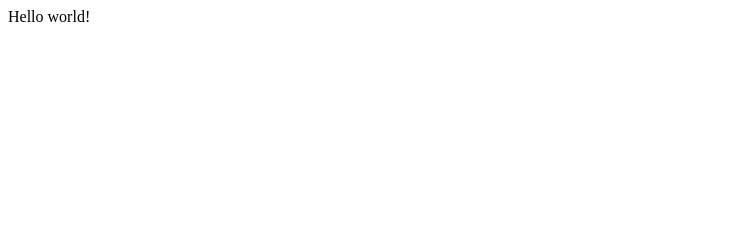
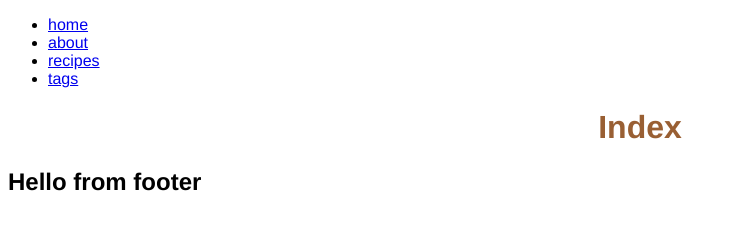
Before and after one commit to PhilipSanM/CodingDuck_Rubberducking, a Gatsby site in the folder Gatsby/recipes/: page / in a window 1280 px wide. Shown: the whole page, without its empty margins (0-735 px from the left). Built offline with nearby package versions, Linux system fonts and the light colour scheme; Gatsby itself is replaced by a stand-in of ours.

Commit message:
Gatsby recipes v0.2

```diff
--- /dev/null
+++ b/Gatsby/recipes/src/components/Footer.js
@@ -0,0 +1,11 @@
+import React from "react"
+
+const Footer = () => {
+  return (
+    <div>
+      <h2>Hello from footer</h2>
+    </div>
+  )
+}
+
+export default Footer
--- /dev/null
+++ b/Gatsby/recipes/src/components/Layout.js
@@ -0,0 +1,18 @@
+import React from "react"
+import Navbar from "./Navbar"
+import Footer from "./Footer"
+
+// CSS
+import "./layout.css"
+
+const Layout = ({ children }) => {
+  return (
+    <>
+      <Navbar />
+      {children}
+      <Footer />
+    </>
+  )
+}
+
+export default Layout
--- /dev/null
+++ b/Gatsby/recipes/src/components/Navbar.js
@@ -0,0 +1,24 @@
+import React from "react"
+import { Link } from "gatsby"
+const navar = () => {
+  return (
+    <div>
+      <ul>
+        <li>
+          <Link to="/">home</Link>
+        </li>
+        <li>
+          <Link to="/home">about</Link>
+        </li>
+        <li>
+          <Link to="/recipes">recipes</Link>
+        </li>
+        <li>
+          <Link to="/tags">tags</Link>
+        </li>
+      </ul>
+    </div>
+  )
+}
+
+export default navar
--- /dev/null
+++ b/Gatsby/recipes/src/components/layout.css
@@ -0,0 +1,24 @@
+/* All the traditiona CSS */
+/* In gatsby V3 all the layout is apply as global */
+/* BUT NOTE: This only happend in development  if a page don't have the layout*/
+/* The style will not be applied */
+body {
+  font-family: "Franklin Gothic Medium", "Arial Narrow", Arial, sans-serif;
+  /* background: red; */
+}
+
+h1 {
+  color: rgb(153, 95, 51);
+  text-align: center;
+}
+/* Remember to avoid collisions with the name of the varaibles */
+.about-heading {
+  color: rgb(14, 17, 17);
+  text-align: center;
+}
+.home-heading {
+  color: green;
+  text-align: center;
+}
+/* Sometimes you have to restart the develop with commando */
+/* npm start */
--- a/Gatsby/recipes/src/pages/index.js
+++ b/Gatsby/recipes/src/pages/index.js
@@ -1,5 +1,11 @@
 import React from "react"
+import Layout from "../components/Layout"
+import { Link } from "gatsby"
 
 export default function Home() {
-  return <div>Hello world!</div>
+  return (
+    <Layout>
+      <h1>Index</h1>
+    </Layout>
+  )
 }
```
Also changed, not shown: Gatsby/recipes/src/pages/about.js (added, +8 -0 lines), Gatsby/recipes/src/pages/home.js (added, +8 -0 lines), Gatsby/recipes/src/pages/recipes.js (added, +8 -0 lines), Gatsby/recipes/src/pages/tags.js (added, +8 -0 lines).
